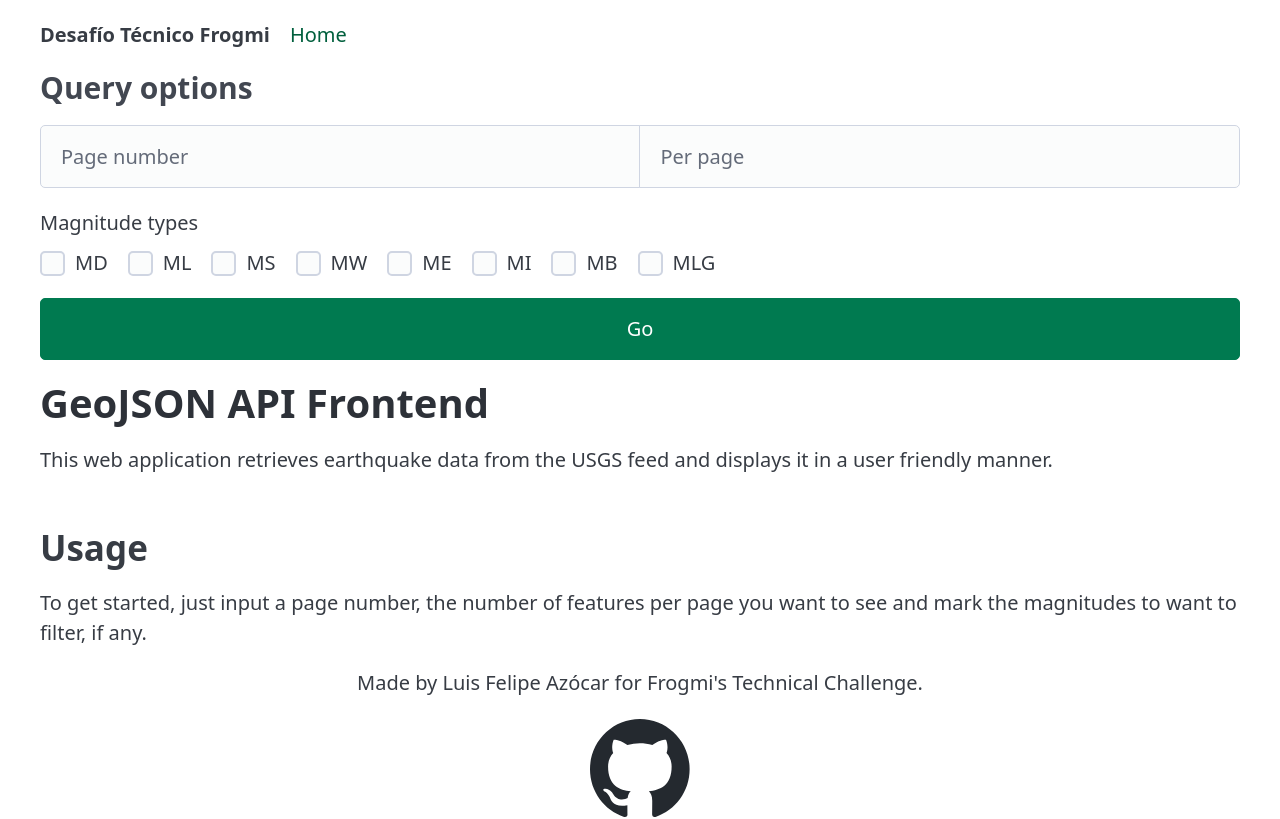
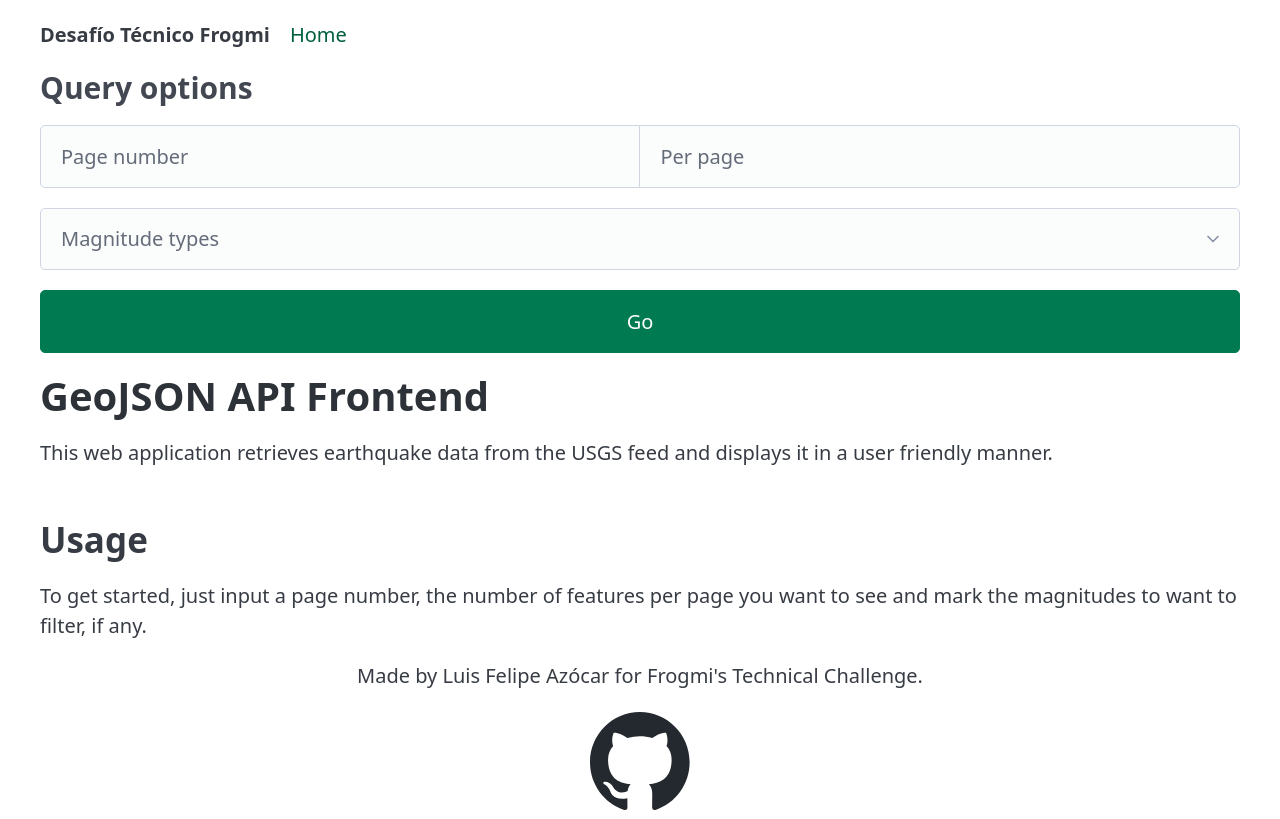
Before and after one commit to lfazocar/frogmi-frontend, a Vue app: page / in a window 1280 px wide. Shown: the top 819 px of the page. Built offline with nearby package versions, Linux system fonts and the light colour scheme.

Commit message:
feat: change checkbox list to dropdown
Also fix a bug with the padding in the feature list

```diff
--- a/src/components/EarthquakeFeed.vue
+++ b/src/components/EarthquakeFeed.vue
@@ -1,6 +1,6 @@
 <template>
   <div>
-    <ul v-if="features">
+    <ul class="feature-list" v-if="features">
       <article
         v-for="feature in features"
         :key="feature.id"
@@ -91,6 +91,10 @@ const postNewComment = async (feature_id, comment) => {
 </script>
 
 <style scoped>
+.feature-list {
+  padding-left: 0;
+}
+
 .grid {
   text-align: center;
 }
--- a/src/components/FeedFilter.vue
+++ b/src/components/FeedFilter.vue
@@ -5,25 +5,61 @@
       <input type="number" id="page-number" v-model="pageNumber" placeholder="Page number" />
       <input type="number" id="per-page" v-model="perPage" placeholder="Per page" />
     </fieldset>
-    <fieldset>
-      <legend>Magnitude types</legend>
+    <details class="dropdown">
+      <summary>
+        Magnitude types
+      </summary>
+      <ul>
+        <li>
+          <label>
             <input type="checkbox" id="md" value="md" v-model="magFilter" />
-      <label for="md">MD</label>
+            MD
+          </label>
+        </li>
+        <li>
+          <label>
             <input type="checkbox" id="ml" value="ml" v-model="magFilter" />
-      <label for="ml">ML</label>
+            ML
+          </label>
+        </li>
+        <li>
+          <label>
             <input type="checkbox" id="ms" value="ms" v-model="magFilter" />
-      <label for="ms">MS</label>
+            MS
+          </label>
+        </li>
+        <li>
+          <label>
             <input type="checkbox" id="mw" value="mw" v-model="magFilter" />
-      <label for="mw">MW</label>
+            MW
+          </label>
+        </li>
+        <li>
+          <label>
             <input type="checkbox" id="me" value="me" v-model="magFilter" />
-      <label for="me">ME</label>
+            ME
+          </label>
+        </li>
+        <li>
+          <label>
             <input type="checkbox" id="mi" value="mi" v-model="magFilter" />
-      <label for="mi">MI</label>
+            MI
+          </label>
+        </li>
+        <li>
+          <label>
             <input type="checkbox" id="mb" value="mb" v-model="magFilter" />
-      <label for="mb">MB</label>
+            MB
+          </label>
+        </li>
+        <li>
+          <label>
             <input type="checkbox" id="mlg" value="mlg" v-model="magFilter" />
-      <label for="mlg">MLG</label>
-    </fieldset>
+            MLG
+          </label>
+        </li>
+      </ul>
+    </details>
     <input type="submit" value="Go" />
   </form>
 </template>
```
Lines whose indentation alone changed are shown as unchanged.
